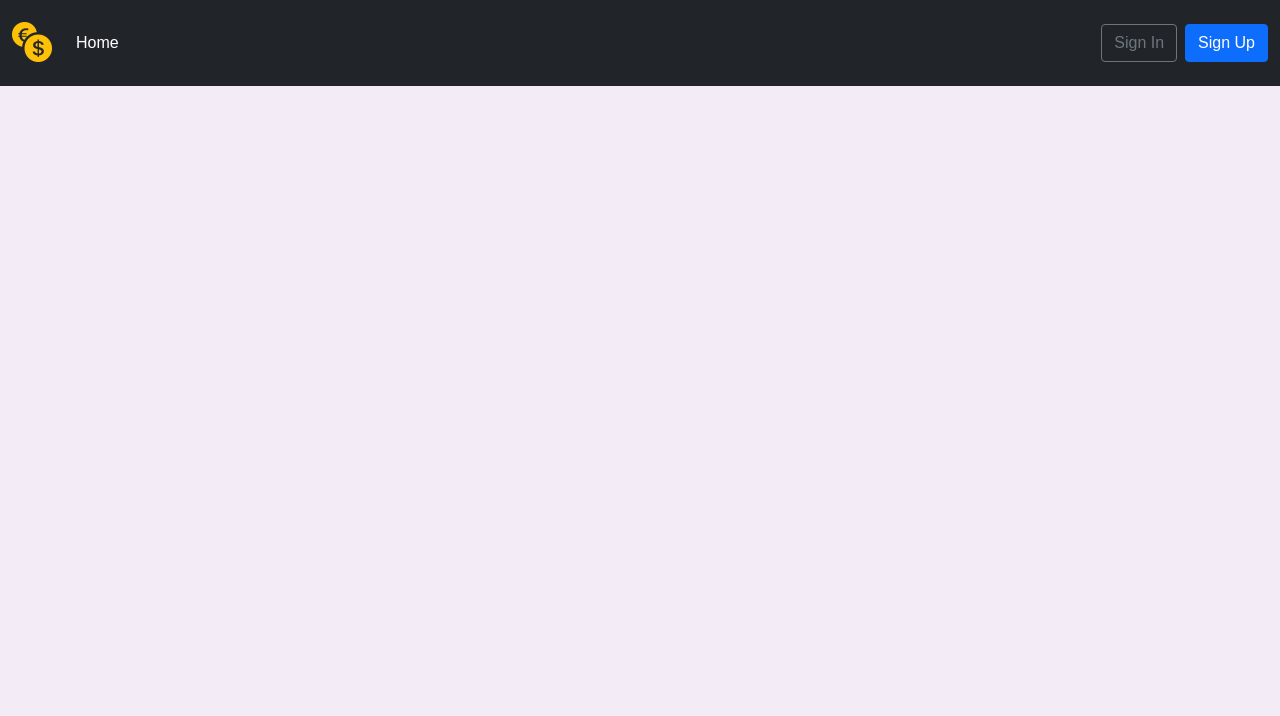
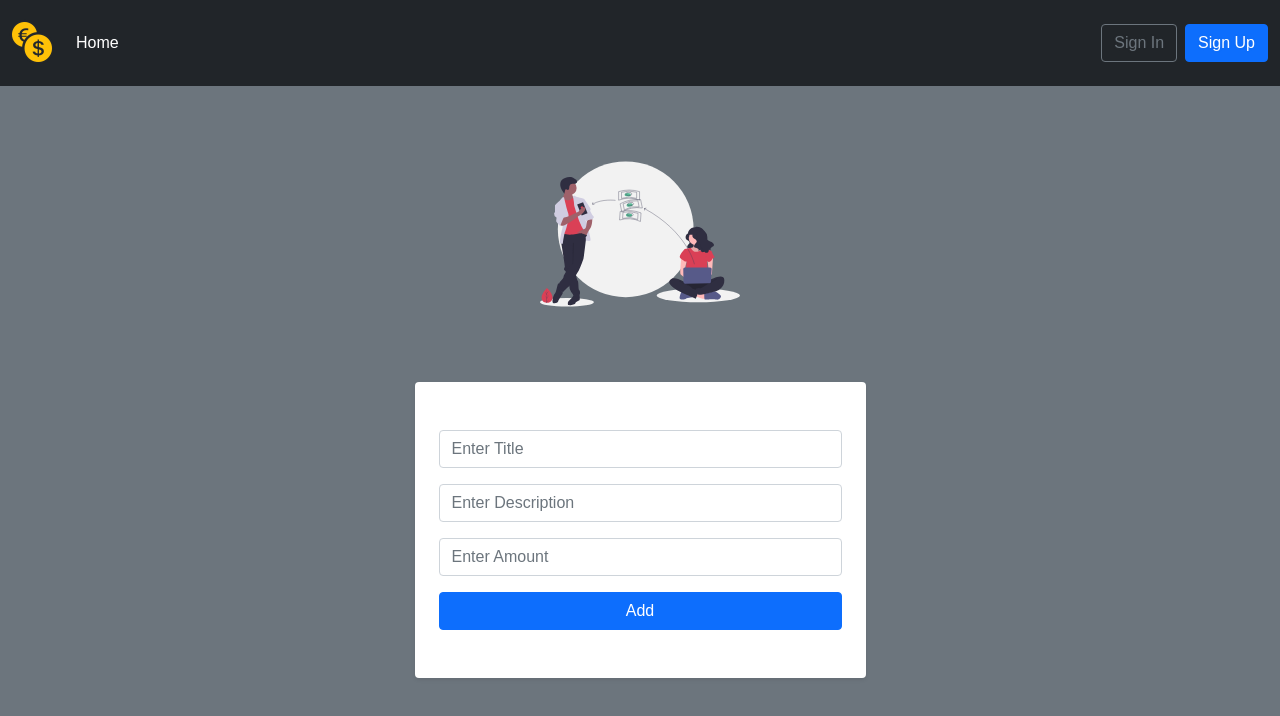
Before and after one commit to good3228/Money-Tracker, a React (Create React App) app in the folder client/: page /edit-expense/1 in a window 1280 px wide. Shown: the top 716 px of the page. Built offline with nearby package versions, Linux system fonts and the light colour scheme.

Commit message:
add page

```diff
--- a/client/src/App.js
+++ b/client/src/App.js
@@ -9,6 +9,7 @@ import ExpenseList from "./Pages/Expenses/ExpensesList"
 import IncomeList from "./Pages/income/IncomeList"
 import AddIncome from "./Pages/income/AddIncome";
 import Profile from "./Pages/users/Profile";
+import EditExpense from './Pages/Expenses/EditExpense'
 
 
 function App() {
@@ -23,6 +24,7 @@ function App() {
         <Route exact path = "/profile" component={Profile} />
         <Route exact path = "/register" component={Register} />
         <Route exact path = "/userExpense" component = {ExpenseList} />
+        <Route exact path = "/edit-expense/:id" component = {EditExpense} />
         <Route exact path = "/userIncome" component = {IncomeList} />
       </Switch>
     </BrowserRouter>
--- /dev/null
+++ b/client/src/Pages/Expenses/EditExpense.js
@@ -0,0 +1,70 @@
+import React from "react";
+import moneySVG from "../../img/money.svg";
+
+const EditExpense = () => {
+  return (
+    <section className="py-5 bg-secondary vh-100">
+      <div className="container text-center">
+        <a className="d-inline-block mb-5">
+          <img
+            className="img-fluid"
+            src={moneySVG}
+            alt="SVGeXPENSES"
+            width="200"
+          />
+        </a>
+        <div className="row mb-4">
+          <div className="col-12 col-md-8 col-lg-5 mx-auto">
+            <div className="p-4 shadow-sm rounded bg-white">
+              <form>
+                <span className="text-muted">
+                  {/* {data?.type === "income" ? " Income" : " Expense"} */}
+                </span>
+                <h2 className="mb-4 fw-light">
+                  {/* {data?.type === "income"
+                    ? " Update Income"
+                    : " Update Expense"} */}
+                </h2>
+                {/* Display Err */}
+                <div className="mb-3 input-group">
+                  <input
+                    className="form-control"
+                    type="text"
+                    placeholder="Enter Title"
+                  />
+                </div>
+                {/* Err */}
+                {/* <div className="text-danger mb-2">
+                  {formik.touched.title && formik.errors.title}
+                </div> */}
+                <div className="mb-3 input-group">
+                  <input
+                    className="form-control"
+                    type="text"
+                    placeholder="Enter Description"
+                  />
+                </div>
+                {/* Err */}
+
+                <div className="mb-3 input-group">
+                  <input
+                    className="form-control"
+                    type="number"
+                    placeholder="Enter Amount"
+                  />
+                </div>
+                {/* Err */}
+
+                <button type="submit" className="btn btn-primary mb-4 w-100">
+                  Add
+                </button>
+              </form>
+            </div>
+          </div>
+        </div>
+      </div>
+    </section>
+  );
+};
+
+export default EditExpense;
```
Also changed, not shown: client/src/components/EditContent.js (added, +70 -0 lines).
